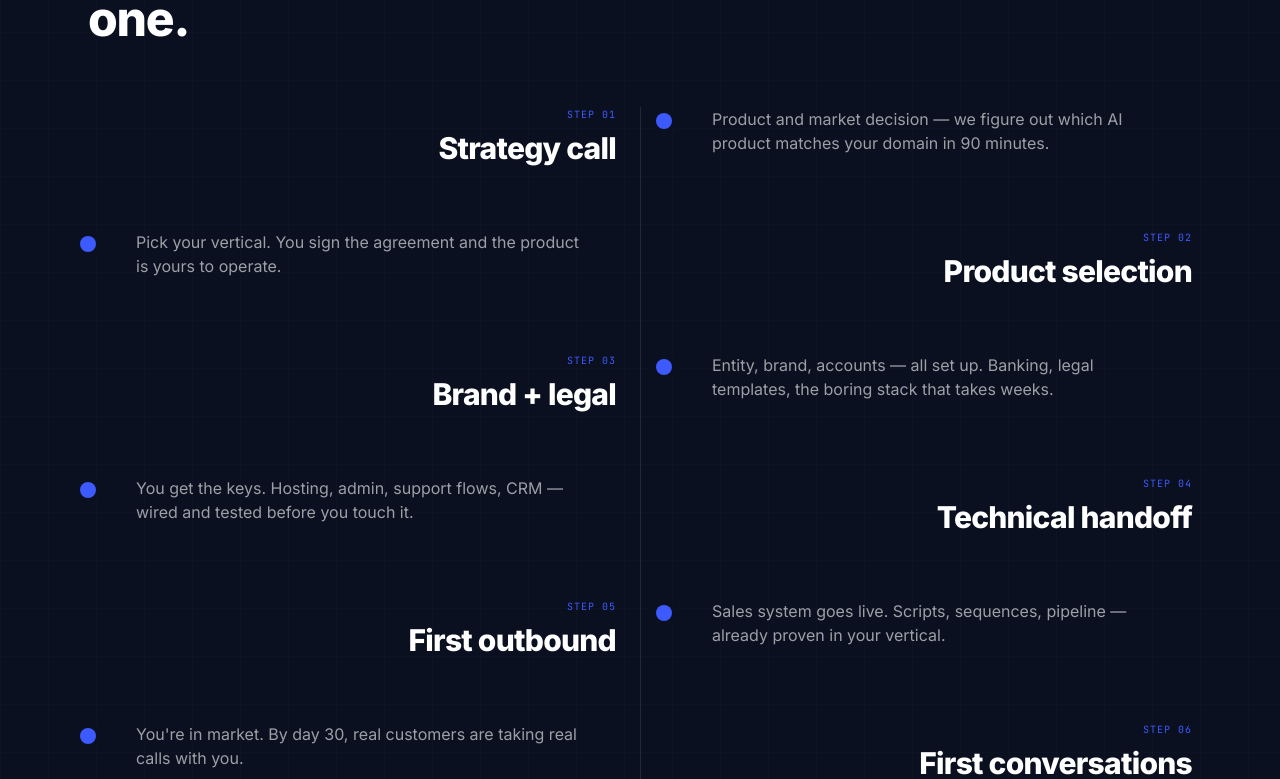
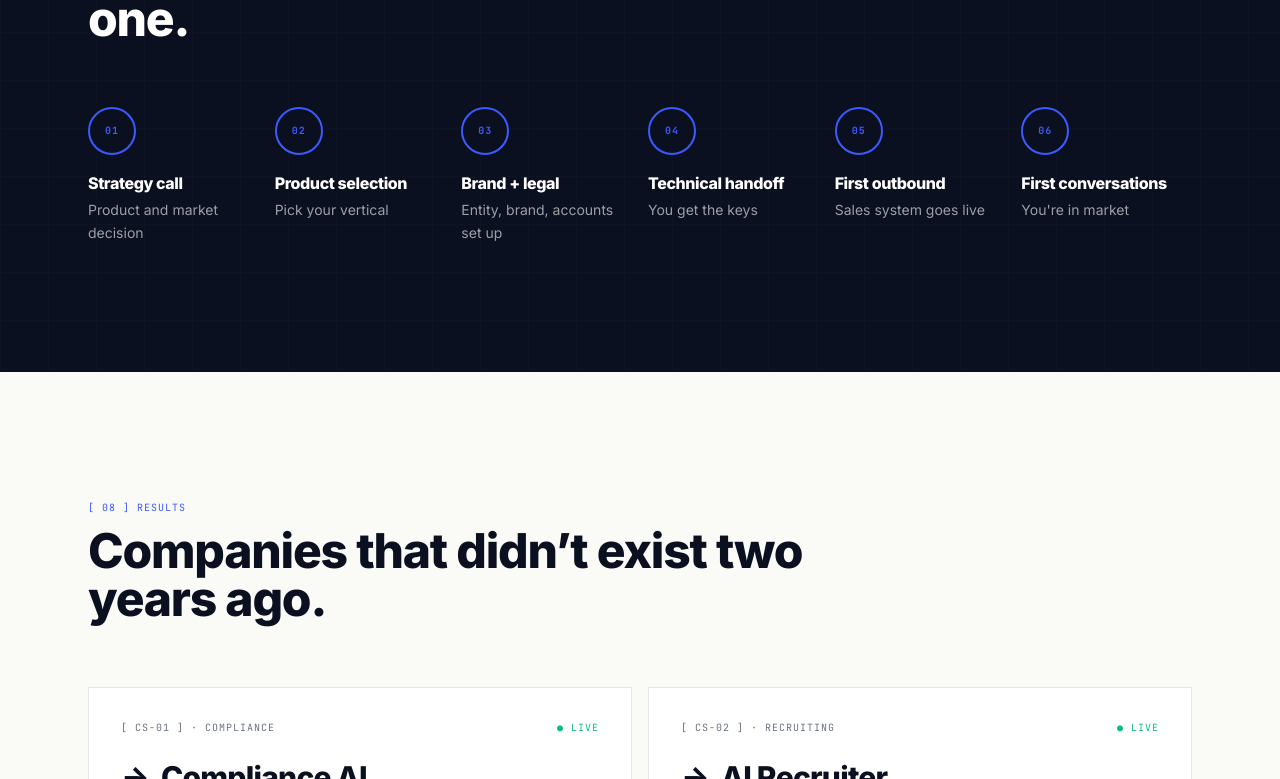
Before and after one commit to sparkai-core/spark-ventures-wireframe, a Next.js app: page / in a window 1280 px wide. Shown: the part 7621-8400 px from the top of the page. Built offline with nearby package versions, Linux system fonts and the light colour scheme.

Commit message:
30 days sequence

```diff
--- a/app/page.tsx
+++ b/app/page.tsx
@@ -503,30 +503,18 @@ function SequenceSection() {
         </div>
 
         <div className="relative">
-          <div className="absolute left-4 md:left-1/2 top-0 bottom-0 w-px bg-white/10" />
-          <ol className="space-y-10 md:space-y-16">
-            {SEQUENCE.map((s, i) => {
-              const flip = i % 2 === 1;
-              return (
-                <li
-                  key={s.step}
-                  className={`relative md:grid md:grid-cols-2 md:gap-12 ${
-                    flip ? "md:[&>:first-child]:order-2" : ""
-                  }`}
-                >
-                  <div className="pl-12 md:pl-0 md:text-right">
-                    <div className="font-mono text-[10px] uppercase tracking-widest text-blue mb-2">
-                      Step {s.step}
-                    </div>
-                    <h3 className="text-2xl md:text-3xl font-extrabold tracking-tight">{s.title}</h3>
-                  </div>
-                  <div className="pl-12 md:pl-12 mt-3 md:mt-0 relative">
-                    <span className="absolute left-2 md:left-0 top-1.5 size-4 -translate-x-1/2 md:-translate-x-1/2 rounded-full bg-blue ring-4 ring-navy" />
-                    <p className="text-sm md:text-base text-white/60 max-w-md">{s.body}</p>
-                  </div>
-                </li>
-              );
-            })}
+          <ol className="grid grid-cols-1 md:grid-cols-6 gap-8 md:gap-4">
+            {SEQUENCE.map((s) => (
+              <li key={s.step} className="relative">
+                <div className="size-12 rounded-full border-2 border-blue flex items-center justify-center mb-4 bg-navy">
+                  <span className="font-mono text-[10px] font-bold uppercase tracking-widest text-blue">
+                    {s.step}
+                  </span>
+                </div>
+                <h3 className="text-base font-extrabold tracking-tight mb-1">{s.title}</h3>
+                <p className="text-sm text-white/60 leading-relaxed">{s.subtitle}</p>
+              </li>
+            ))}
           </ol>
         </div>
       </div>
--- a/lib/data.ts
+++ b/lib/data.ts
@@ -213,12 +213,12 @@ export const PERSONAS = [
 ];
 
 export const SEQUENCE = [
-  { step: "01", title: "Strategy call", body: "Product and market decision — we figure out which AI product matches your domain in 90 minutes." },
-  { step: "02", title: "Product selection", body: "Pick your vertical. You sign the agreement and the product is yours to operate." },
-  { step: "03", title: "Brand + legal", body: "Entity, brand, accounts — all set up. Banking, legal templates, the boring stack that takes weeks." },
-  { step: "04", title: "Technical handoff", body: "You get the keys. Hosting, admin, support flows, CRM — wired and tested before you touch it." },
-  { step: "05", title: "First outbound", body: "Sales system goes live. Scripts, sequences, pipeline — already proven in your vertical." },
-  { step: "06", title: "First conversations", body: "You're in market. By day 30, real customers are taking real calls with you." },
+  { step: "01", title: "Strategy call", subtitle: "Product and market decision" },
+  { step: "02", title: "Product selection", subtitle: "Pick your vertical" },
+  { step: "03", title: "Brand + legal", subtitle: "Entity, brand, accounts set up" },
+  { step: "04", title: "Technical handoff", subtitle: "You get the keys" },
+  { step: "05", title: "First outbound", subtitle: "Sales system goes live" },
+  { step: "06", title: "First conversations", subtitle: "You're in market" },
 ];
 
 export const CASE_STUDIES = [
```
